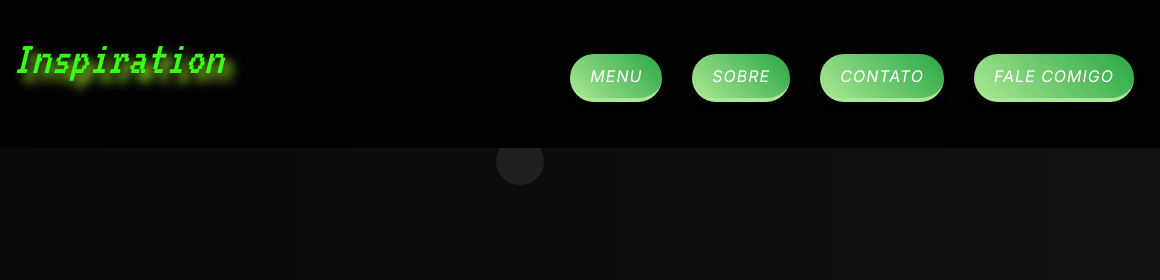
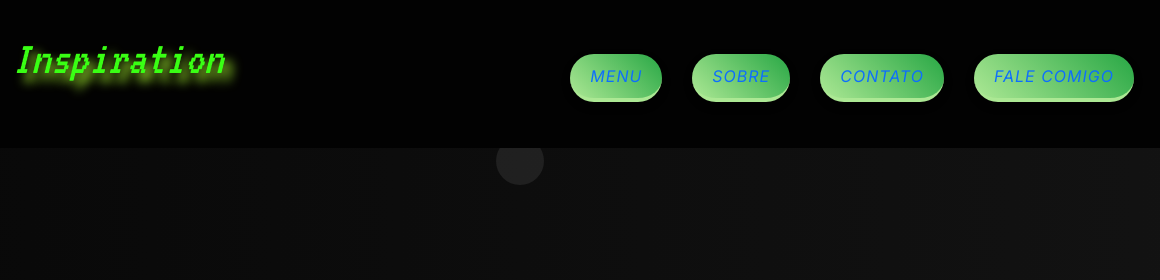
Before and after one commit to Mateusfc-carvalho/My-page, a plain HTML site: page index.html in a window 1280 px wide. Shown: the top 280 px of the page, 120-1280 px from the left. Drawn offline with nearby package versions, Linux system fonts and the light colour scheme.

Commit message:
Mudando cor do texto do menu

```diff
--- a/index.html
+++ b/index.html
@@ -24,10 +24,10 @@
           </button>
           <div class="collapse navbar-collapse justify-content-end" id="navbarNav">
             <ul class="navbar-nav ms-auto">
-              <li class="nav-item"><a class="nav-link btn-style " href="#top">Menu</a></li>
-              <li class="nav-item"><a class="nav-link btn-style " href="#about">Sobre</a></li>
-              <li class="nav-item"><a class="nav-link btn-style " href="#contact">Contato</a></li>
-              <li class="nav-item"><a class="nav-link btn-style " href="#talktome">Fale comigo</a></li>
+              <li class="nav-item"><a class="nav-link btn-style text-primary" href="#top">Menu</a></li>
+              <li class="nav-item"><a class="nav-link btn-style text-primary" href="#about">Sobre</a></li>
+              <li class="nav-item"><a class="nav-link btn-style text-primary" href="#contact">Contato</a></li>
+              <li class="nav-item"><a class="nav-link btn-style text-primary" href="#talktome">Fale comigo</a></li>
             </ul>
           </div>
         </div>
```
